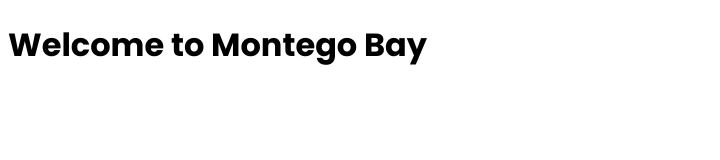
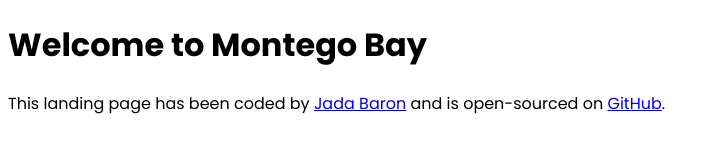
Before and after one commit to baronjada/jamaica-travel-landing-page, a plain HTML site: page index.html in a window 1280 px wide. Shown: the whole page, without its empty margins (0-720 px from the left). Drawn offline with Linux system fonts and the light colour scheme.

Commit message:
Created basic footer in index.html and added social links.

```diff
--- a/index.html
+++ b/index.html
@@ -14,5 +14,19 @@
   </head>
   <body>
     <h1>Welcome to Montego Bay</h1>
+    <footer>
+      <p>
+        This landing page has been coded by
+        <a href="https://www.linkedin.com/in/jada-baron/" target="_blank"
+          >Jada Baron</a
+        >
+        and is open-sourced on
+        <a
+          href="https://github.com/baronjada/jamaica-travel-landing-page"
+          target="_blank"
+          >GitHub</a
+        >.
+      </p>
+    </footer>
   </body>
 </html>
--- a/src/styles.css
+++ b/src/styles.css
@@ -1,3 +1,3 @@
-h1 {
+body {
   font-family: "Poppins", sans-serif;
 }
```
